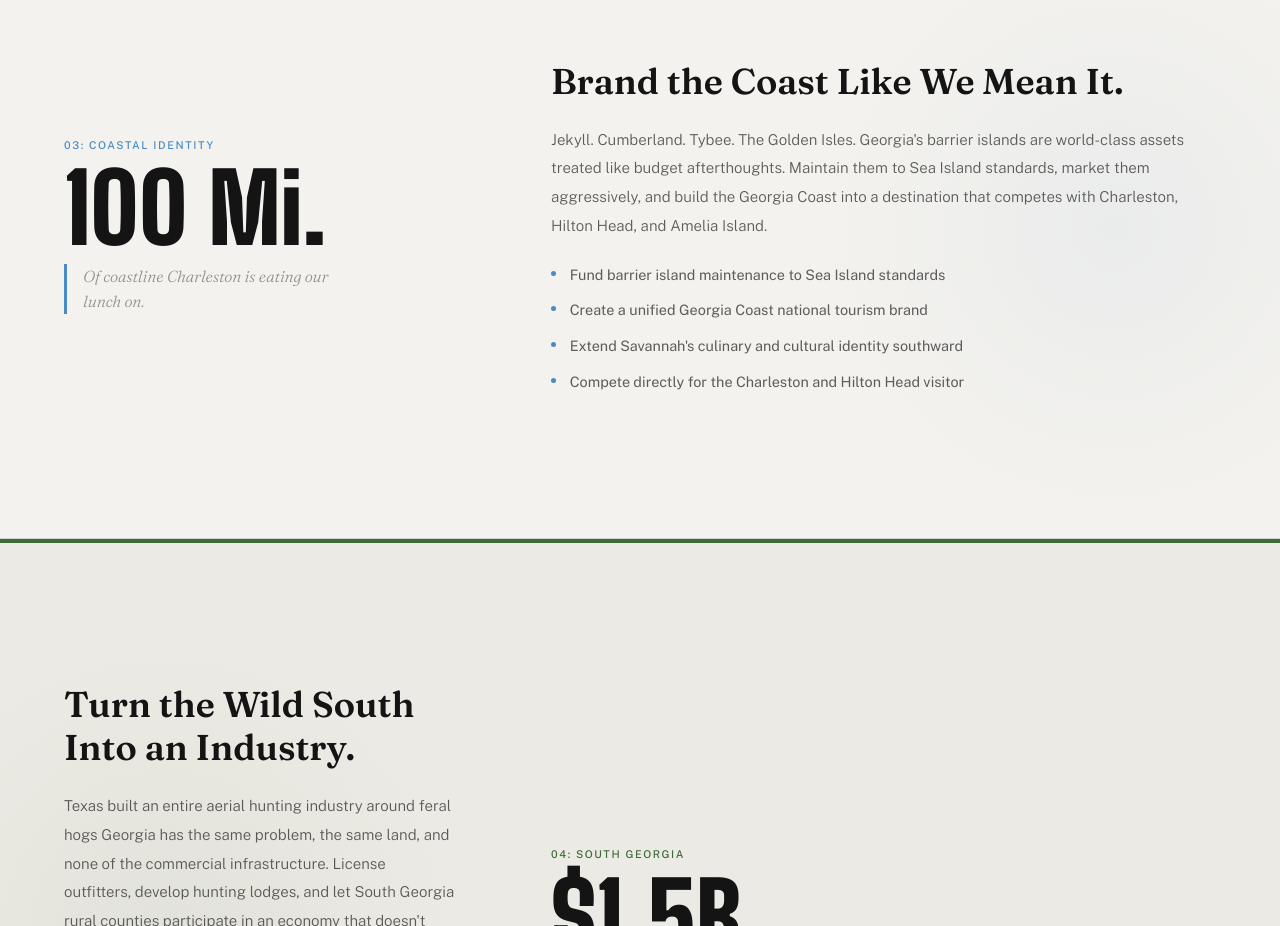
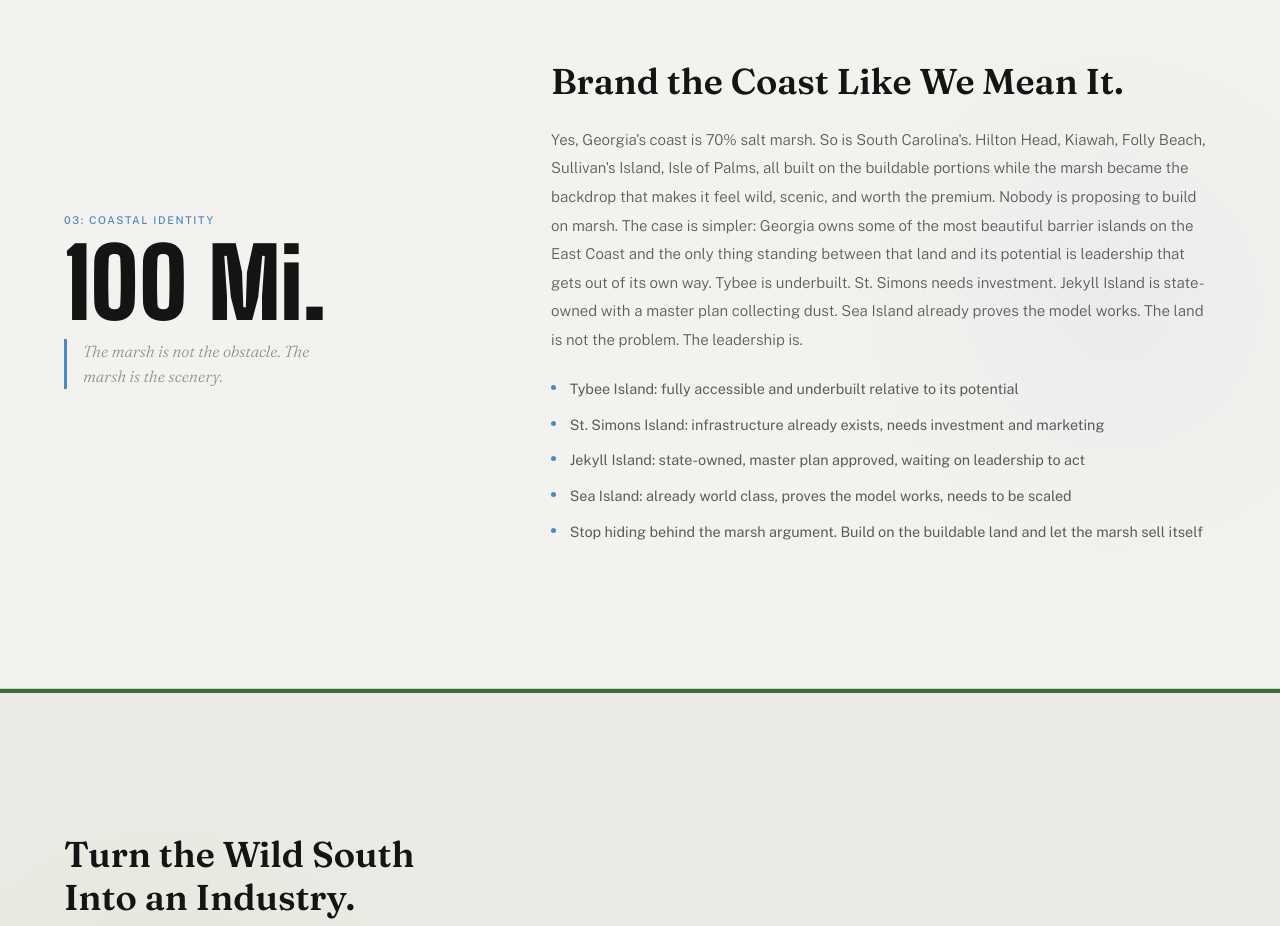
Before and after one commit to gurtejnarang/makegeorgiagreatagain, a React (Vite) app: page / in a window 1280 px wide. Shown: the part 4580-5506 px from the top of the page. Built offline with nearby package versions, Linux system fonts and the light colour scheme.

Commit message:
Add files via upload

```diff
--- a/src/App.jsx
+++ b/src/App.jsx
@@ -49,9 +49,15 @@ const POLICIES = [
     id: 'coastal', num: '03', color: '#4A8BC4', colorDim: 'rgba(74,139,196,0.06)',
     eyebrow: 'Coastal Identity',
     title: 'Brand the Coast Like We Mean It.',
-    stat: '100 Mi.', statSub: 'Of coastline Charleston is eating our lunch on.',
-    body: "Jekyll. Cumberland. Tybee. The Golden Isles. Georgia's barrier islands are world-class assets treated like budget afterthoughts. Maintain them to Sea Island standards, market them aggressively, and build the Georgia Coast into a destination that competes with Charleston, Hilton Head, and Amelia Island.",
-    bullets: ["Fund barrier island maintenance to Sea Island standards","Create a unified Georgia Coast national tourism brand","Extend Savannah's culinary and cultural identity southward","Compete directly for the Charleston and Hilton Head visitor"],
+    stat: '100 Mi.', statSub: 'The marsh is not the obstacle. The marsh is the scenery.',
+    body: "Yes, Georgia's coast is 70% salt marsh. So is South Carolina's. Hilton Head, Kiawah, Folly Beach, Sullivan's Island, Isle of Palms, all built on the buildable portions while the marsh became the backdrop that makes it feel wild, scenic, and worth the premium. Nobody is proposing to build on marsh. The case is simpler: Georgia owns some of the most beautiful barrier islands on the East Coast and the only thing standing between that land and its potential is leadership that gets out of its own way. Tybee is underbuilt. St. Simons needs investment. Jekyll Island is state-owned with a master plan collecting dust. Sea Island already proves the model works. The land is not the problem. The leadership is.",
+    bullets: [
+      "Tybee Island: fully accessible and underbuilt relative to its potential",
+      "St. Simons Island: infrastructure already exists, needs investment and marketing",
+      "Jekyll Island: state-owned, master plan approved, waiting on leadership to act",
+      "Sea Island: already world class, proves the model works, needs to be scaled",
+      "Stop hiding behind the marsh argument. Build on the buildable land and let the marsh sell itself",
+    ],
   },
   {
     id: 'southga', num: '04', color: '#3D6B35', colorDim: 'rgba(61,107,53,0.06)',
```
